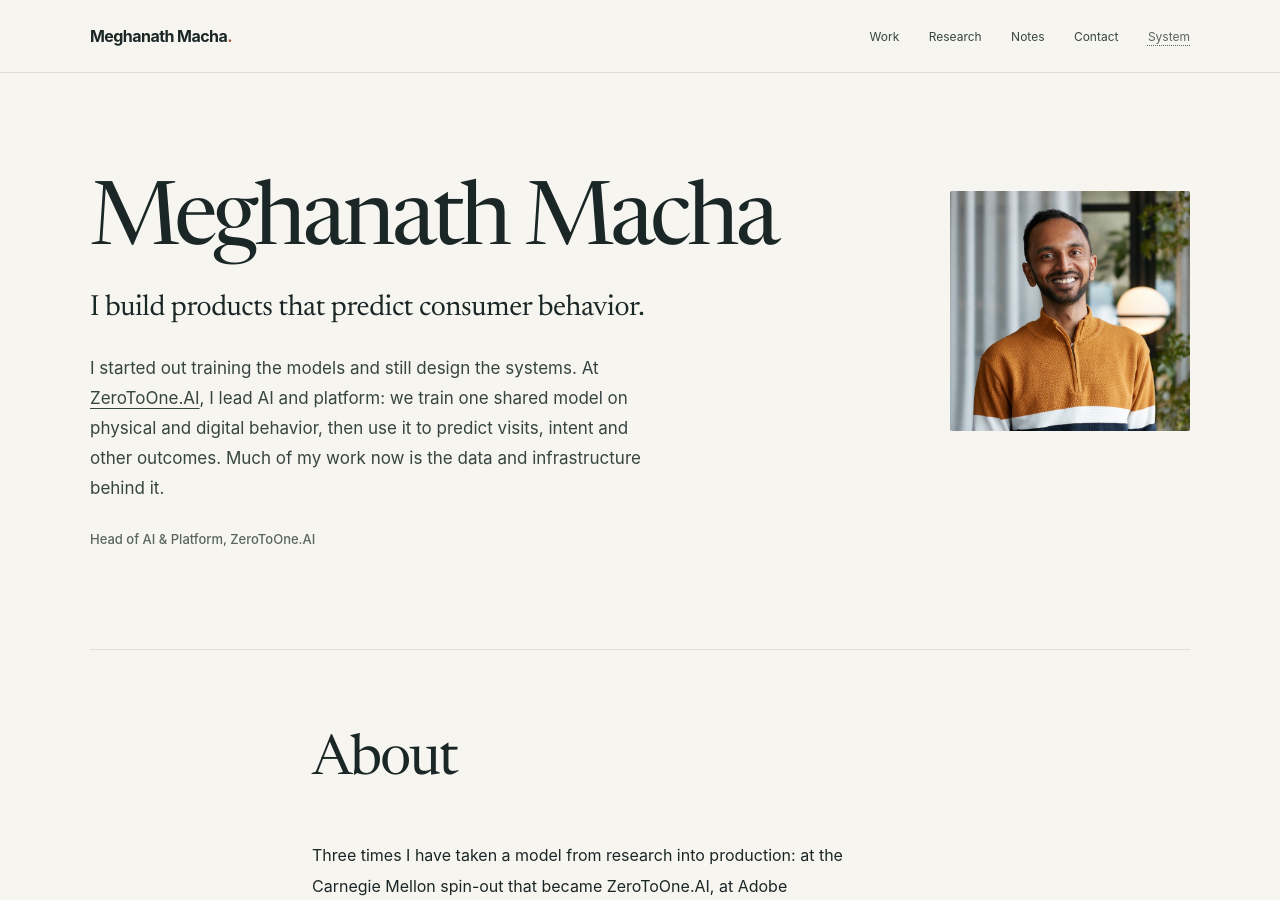
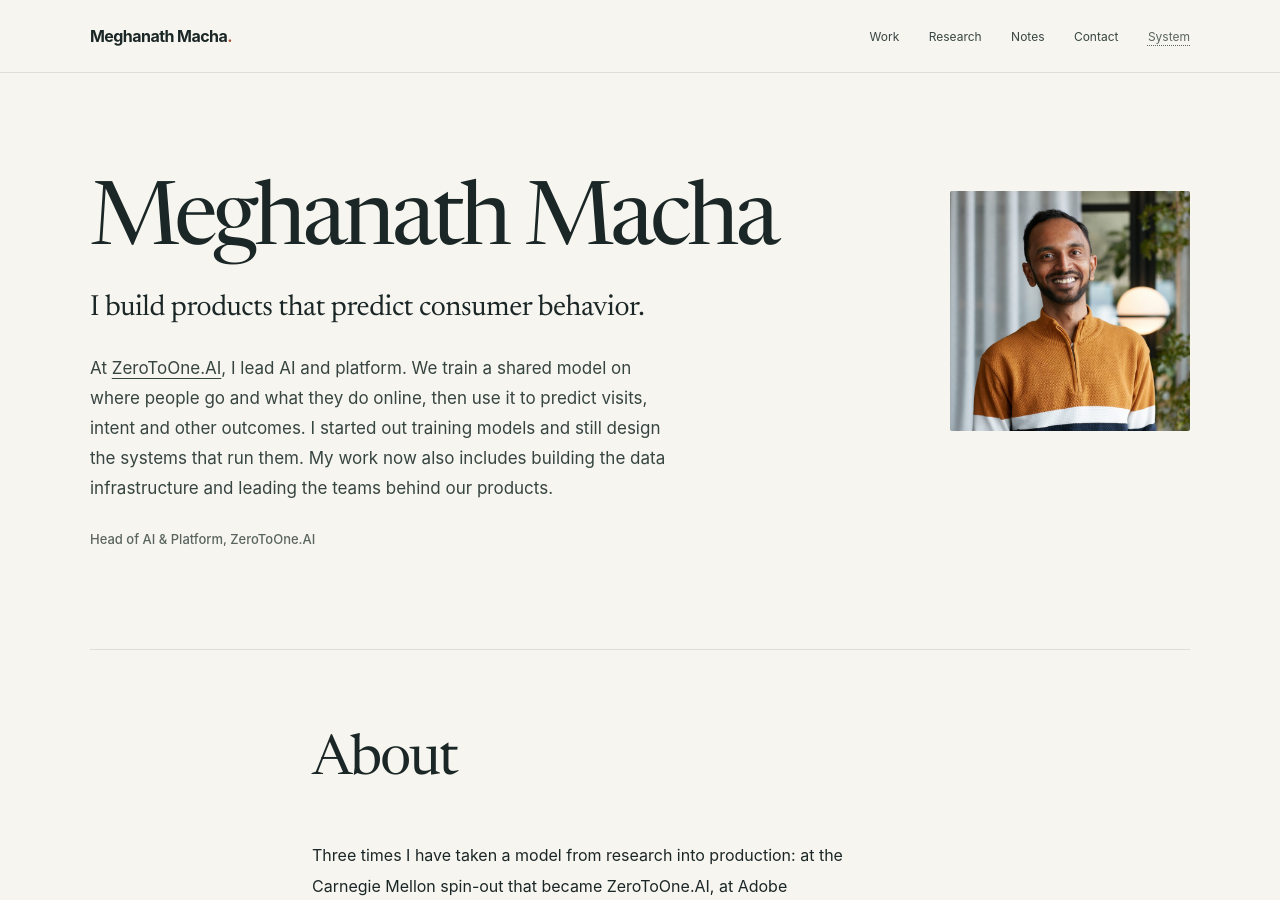
Before and after one commit to mmacha/mmacha.github.io, a Jekyll site: the page built from index.html, in a window 1280 px wide and 900 px high. Built offline with Jekyll 4.4.1, drawn with Linux system fonts in a browser that asks for light colours.

Commit message:
Hero paragraph in Meghanath's wording
Co-Authored-By: Claude Fable 5.1 <noreply@anthropic.com>

```diff
--- a/index.html
+++ b/index.html
@@ -11,7 +11,7 @@ og_type: profile
         <h1 id="hero-title">Meghanath Macha</h1>
         <div class="hero-copy">
           <p class="hero-lead">I build products that predict consumer behavior.</p>
-          <p class="hero-second">I started out training the models and still design the systems. At <a href="https://www.zerotoone.ai/" target="_blank" rel="noopener noreferrer">ZeroToOne.AI</a>, I lead AI and platform: we train one shared model on physical and digital behavior, then use it to predict visits, intent and other outcomes. Much of my work now is the data and infrastructure behind it.</p>
+          <p class="hero-second">At <a href="https://www.zerotoone.ai/" target="_blank" rel="noopener noreferrer">ZeroToOne.AI</a>, I lead AI and platform. We train a shared model on where people go and what they do online, then use it to predict visits, intent and other outcomes. I started out training models and still design the systems that run them. My work now also includes building the data infrastructure and leading the teams behind our products.</p>
         </div>
         <p class="role">Head of AI &amp; Platform, ZeroToOne.AI</p>
       </div>
```
